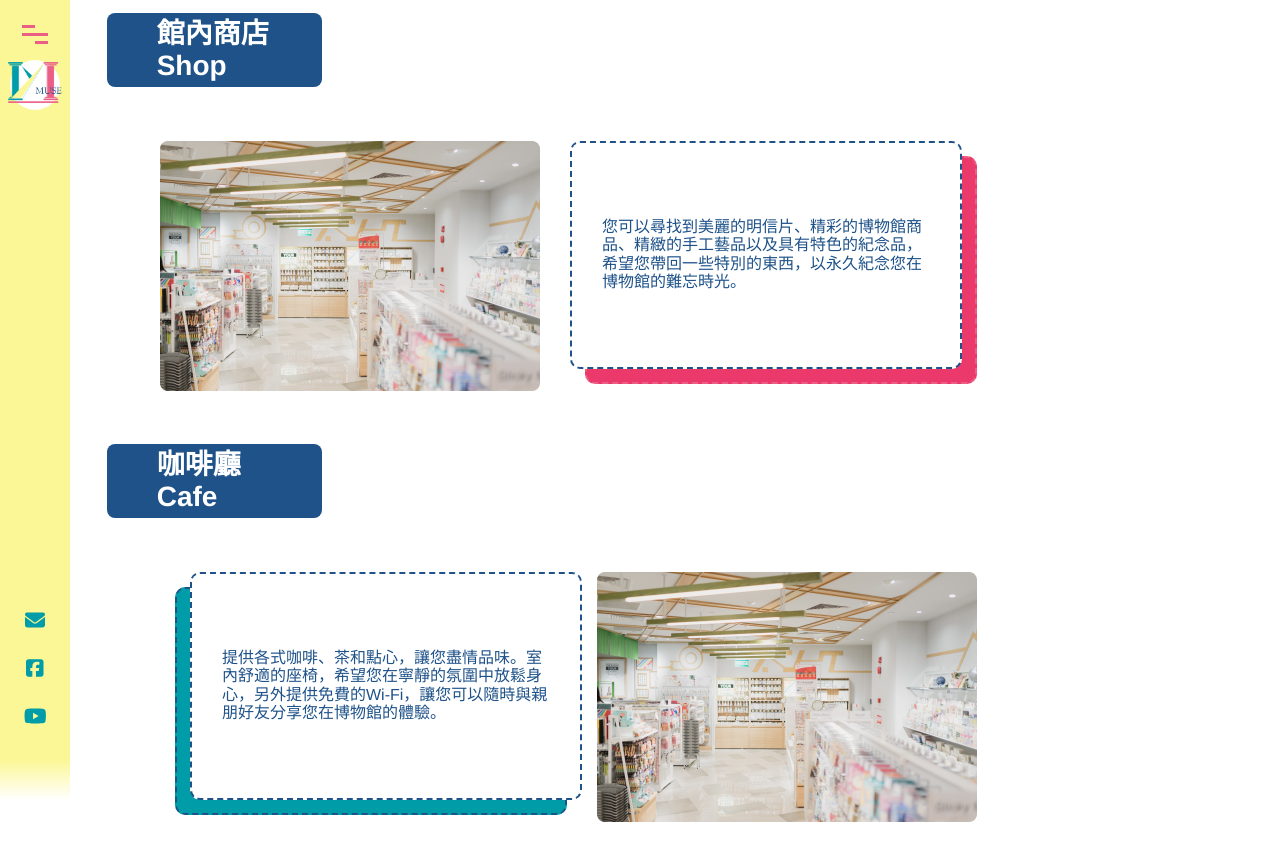
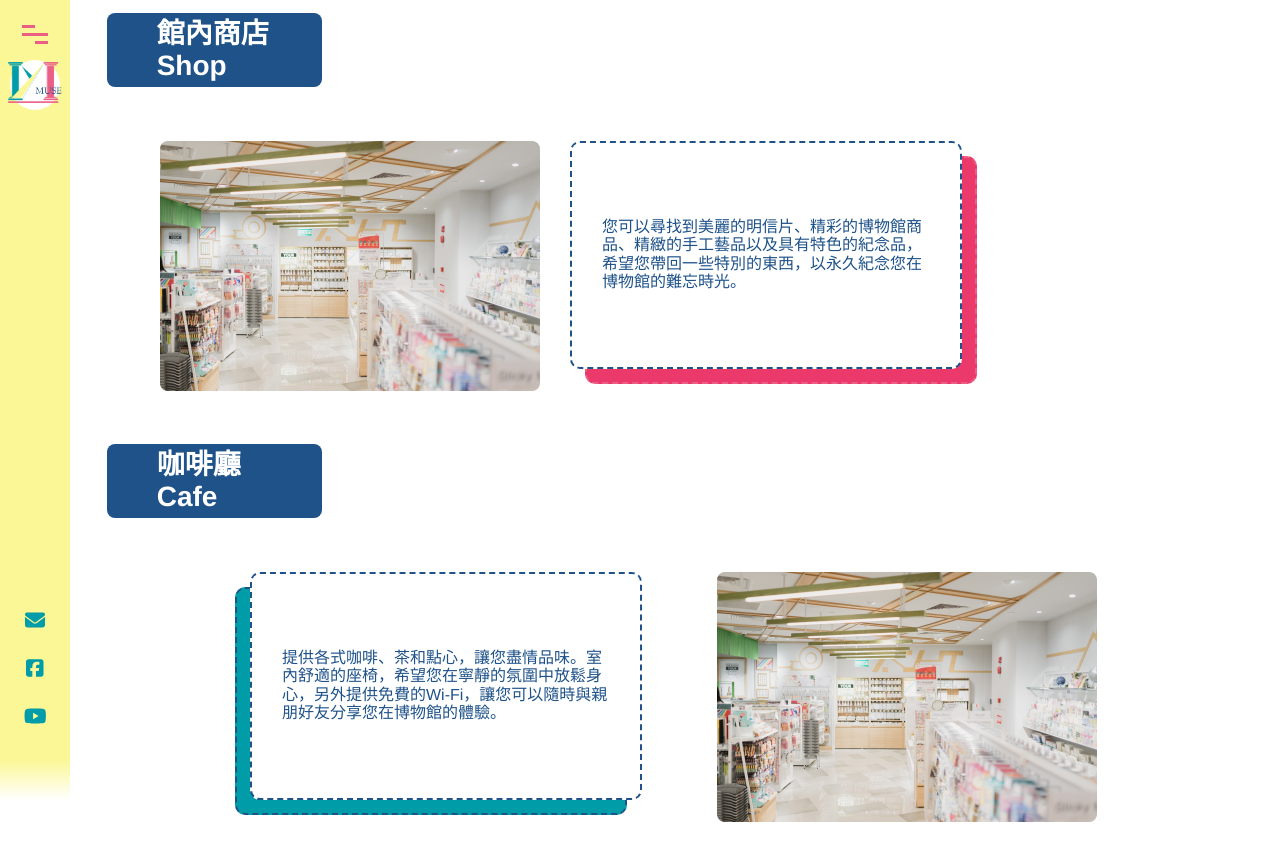
Before and after one commit to Kaosheep/musesmuseum, a Vue app: page /Space in a window 1280 px wide. Shown: the top 860 px of the page. Built offline with nearby package versions, Linux system fonts and the light colour scheme; what view-ui-plus would draw is missing.

Commit message:
move card margin

```diff
--- a/src/views/frontend/Space.vue
+++ b/src/views/frontend/Space.vue
@@ -25,7 +25,7 @@
                 <div class="space_text">
                     <p>提供各式咖啡、茶和點心，讓您盡情品味。室內舒適的座椅，希望您在寧靜的氛圍中放鬆身心，另外提供免費的Wi-Fi，讓您可以隨時與親朋好友分享您在博物館的體驗。</p>
                 </div>
-                <div class="shadow_re"></div>
+                <div class="shadow"></div>
             </div>
             <div class="space_img">
                 <img src="@/assets/image/space/spaceTheShop.png" alt="">
@@ -121,7 +121,7 @@ export default {
     }
 
     .space_info {
-        margin: 0 30px;
+        margin: 0 90px;
         position: relative;
 
         .space_img {
@@ -148,7 +148,7 @@ export default {
             border: 2px dashed $mblue;
         }
 
-        .shadow_re{
+        .shadow{
             z-index: 1;
             margin-top: 15px;
             margin-left: -15px;
```
